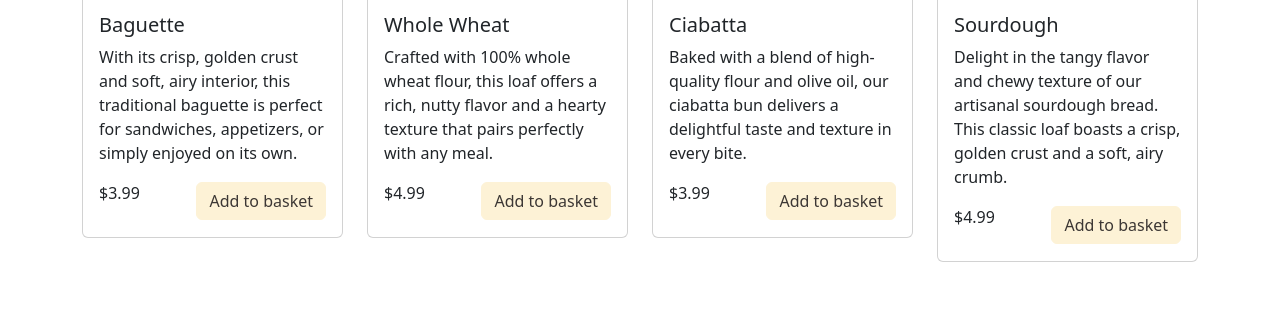
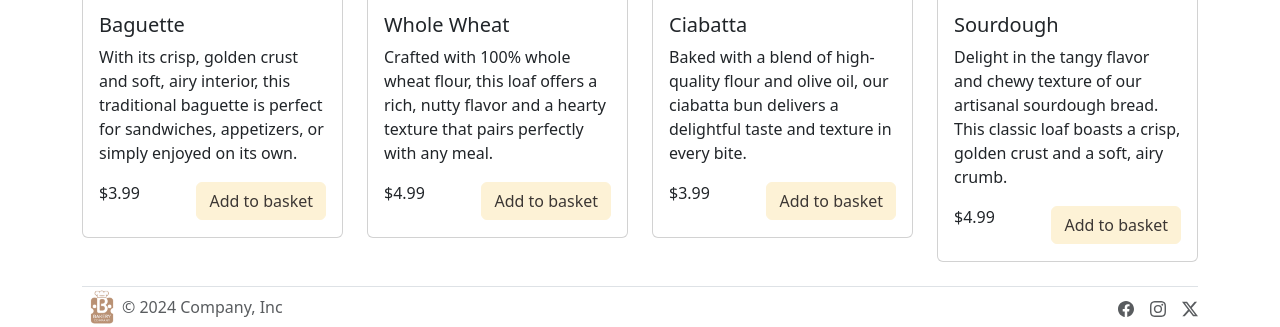
Before and after one commit to JediWebDev/Bakery-Website, a plain HTML site: page breads.html in a window 1280 px wide. Shown: the part 802-1129 px from the top of the page. Before the commit the page ends 1088 px from the top, so only its background shows below. Drawn offline with nearby package versions, Linux system fonts and the light colour scheme.

Commit message:
Update breads.html
Added footer and link to home page on the logo

```diff
--- a/breads.html
+++ b/breads.html
@@ -115,7 +115,35 @@
     </main>
   </main>
   <footer>
+    <div class="container">
+      <footer class="d-flex flex-wrap justify-content-between align-items-center border-top">
+        <div class="col-me-0 d-flex align-items-center">
+          <a class="navbar-brand me-auto" href="index.html">
+            <img class="logo" src="images/logo.png" alt="Bakery Logo">
+          </a>
+          <span class="mb-md-0 text-body-secondary">© 2024 Company, Inc</span>
+        </div>
 
+        <ul class="nav col-md-4 justify-content-end list-unstyled d-flex">
+          <li class="ms-3"><a class="text-body-secondary" href="#"><svg xmlns="http://www.w3.org/2000/svg" width="16"
+                height="16" fill="currentColor" class="bi bi-facebook" viewBox="0 0 16 16">
+                <path
+                  d="M16 8.049c0-4.446-3.582-8.05-8-8.05C3.58 0-.002 3.603-.002 8.05c0 4.017 2.926 7.347 6.75 7.951v-5.625h-2.03V8.05H6.75V6.275c0-2.017 1.195-3.131 3.022-3.131.876 0 1.791.157 1.791.157v1.98h-1.009c-.993 0-1.303.621-1.303 1.258v1.51h2.218l-.354 2.326H9.25V16c3.824-.604 6.75-3.934 6.75-7.951" />
+              </svg></a></li>
+          <li class="ms-3"><a class="text-body-secondary" href="#"><svg xmlns="http://www.w3.org/2000/svg" width="16"
+                height="16" fill="currentColor" class="bi bi-instagram" viewBox="0 0 16 16">
+                <path
+                  d="M8 0C5.829 0 5.556.01 4.703.048 3.85.088 3.269.222 2.76.42a3.9 3.9 0 0 0-1.417.923A3.9 3.9 0 0 0 .42 2.76C.222 3.268.087 3.85.048 4.7.01 5.555 0 5.827 0 8.001c0 2.172.01 2.444.048 3.297.04.852.174 1.433.372 1.942.205.526.478.972.923 1.417.444.445.89.719 1.416.923.51.198 1.09.333 1.942.372C5.555 15.99 5.827 16 8 16s2.444-.01 3.298-.048c.851-.04 1.434-.174 1.943-.372a3.9 3.9 0 0 0 1.416-.923c.445-.445.718-.891.923-1.417.197-.509.332-1.09.372-1.942C15.99 10.445 16 10.173 16 8s-.01-2.445-.048-3.299c-.04-.851-.175-1.433-.372-1.941a3.9 3.9 0 0 0-.923-1.417A3.9 3.9 0 0 0 13.24.42c-.51-.198-1.092-.333-1.943-.372C10.443.01 10.172 0 7.998 0zm-.717 1.442h.718c2.136 0 2.389.007 3.232.046.78.035 1.204.166 1.486.275.373.145.64.319.92.599s.453.546.598.92c.11.281.24.705.275 1.485.039.843.047 1.096.047 3.231s-.008 2.389-.047 3.232c-.035.78-.166 1.203-.275 1.485a2.5 2.5 0 0 1-.599.919c-.28.28-.546.453-.92.598-.28.11-.704.24-1.485.276-.843.038-1.096.047-3.232.047s-2.39-.009-3.233-.047c-.78-.036-1.203-.166-1.485-.276a2.5 2.5 0 0 1-.92-.598 2.5 2.5 0 0 1-.6-.92c-.109-.281-.24-.705-.275-1.485-.038-.843-.046-1.096-.046-3.233s.008-2.388.046-3.231c.036-.78.166-1.204.276-1.486.145-.373.319-.64.599-.92s.546-.453.92-.598c.282-.11.705-.24 1.485-.276.738-.034 1.024-.044 2.515-.045zm4.988 1.328a.96.96 0 1 0 0 1.92.96.96 0 0 0 0-1.92m-4.27 1.122a4.109 4.109 0 1 0 0 8.217 4.109 4.109 0 0 0 0-8.217m0 1.441a2.667 2.667 0 1 1 0 5.334 2.667 2.667 0 0 1 0-5.334" />
+              </svg></a></li>
+          <li class="ms-3"><a class="text-body-secondary" href="#">
+              <svg xmlns="http://www.w3.org/2000/svg" width="16" height="16" fill="currentColor" class="bi bi-twitter-x"
+                viewBox="0 0 16 16">
+                <path
+                  d="M12.6.75h2.454l-5.36 6.142L16 15.25h-4.937l-3.867-5.07-4.425 5.07H.316l5.733-6.57L0 .75h5.063l3.495 4.633L12.601.75Zm-.86 13.028h1.36L4.323 2.145H2.865z" />
+              </svg></a></li>
+        </ul>
+      </footer>
+    </div>
   </footer>
   <script src="https://cdn.jsdelivr.net/npm/@popperjs/core@2.11.8/dist/umd/popper.min.js"
     integrity="sha384-I7E8VVD/ismYTF4hNIPjVp/Zjvgyol6VFvRkX/vR+Vc4jQkC+hVqc2pM8ODewa9r"
```
